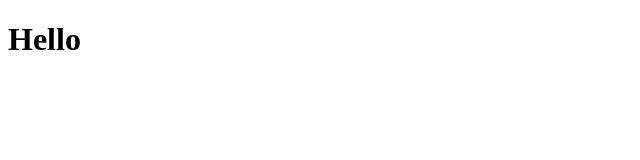
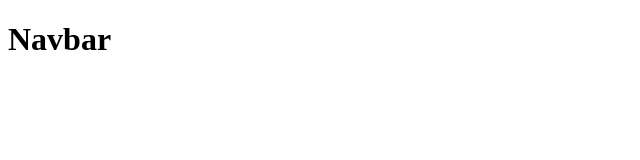
Before and after one commit to heniLtaief/TistosPizza, a React (Create React App) app in the folder titos/: page / in a window 1280 px wide. Shown: the top 160 px of the page, without its empty margins (0-640 px from the left). Built offline with nearby package versions, Linux system fonts and the light colour scheme.

Commit message:
importing navbar

```diff
--- /dev/null
+++ b/package.json
@@ -0,0 +1,5 @@
+{
+  "dependencies": {
+    "styled-components": "^5.3.3"
+  }
+}
--- a/titos/src/App.js
+++ b/titos/src/App.js
@@ -1,9 +1,10 @@
 import React from "react";
+import Navbar from "./components/Navbar";
 
 function App() {
   return (
     <div className="App">
-     <h1>Hello</h1>
+     <Navbar/>
     </div>
   );
 }
--- a/titos/src/components/Navbar/index.js
+++ b/titos/src/components/Navbar/index.js
@@ -3,7 +3,7 @@ import React from 'react'
 const Navbar = () => {
     return (
         <div>
-
+          <h1>Navbar</h1>
         </div>
     )
 }
```
Also changed, not shown: 1 other file (tests, documents, lock files or other folders).
